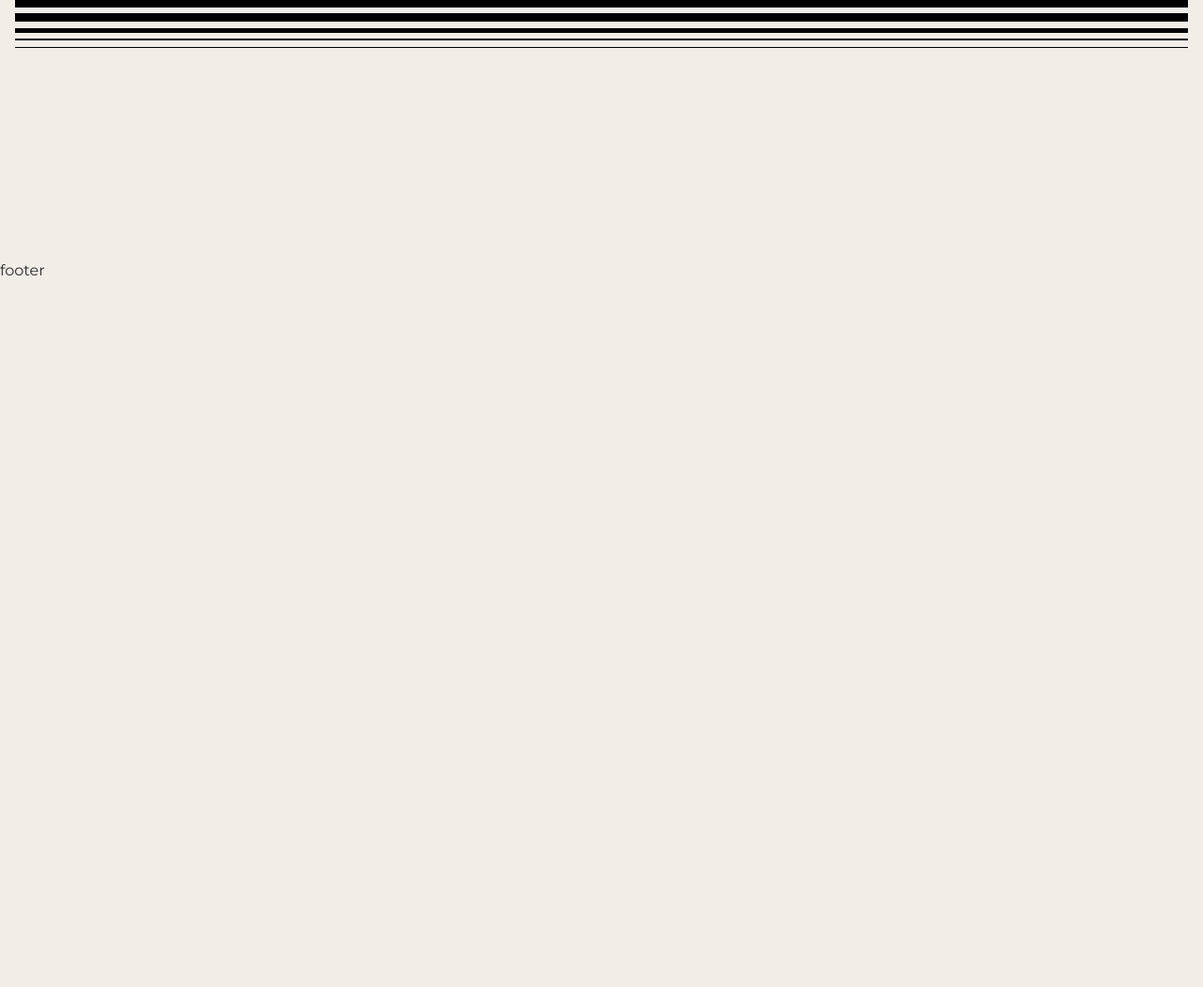
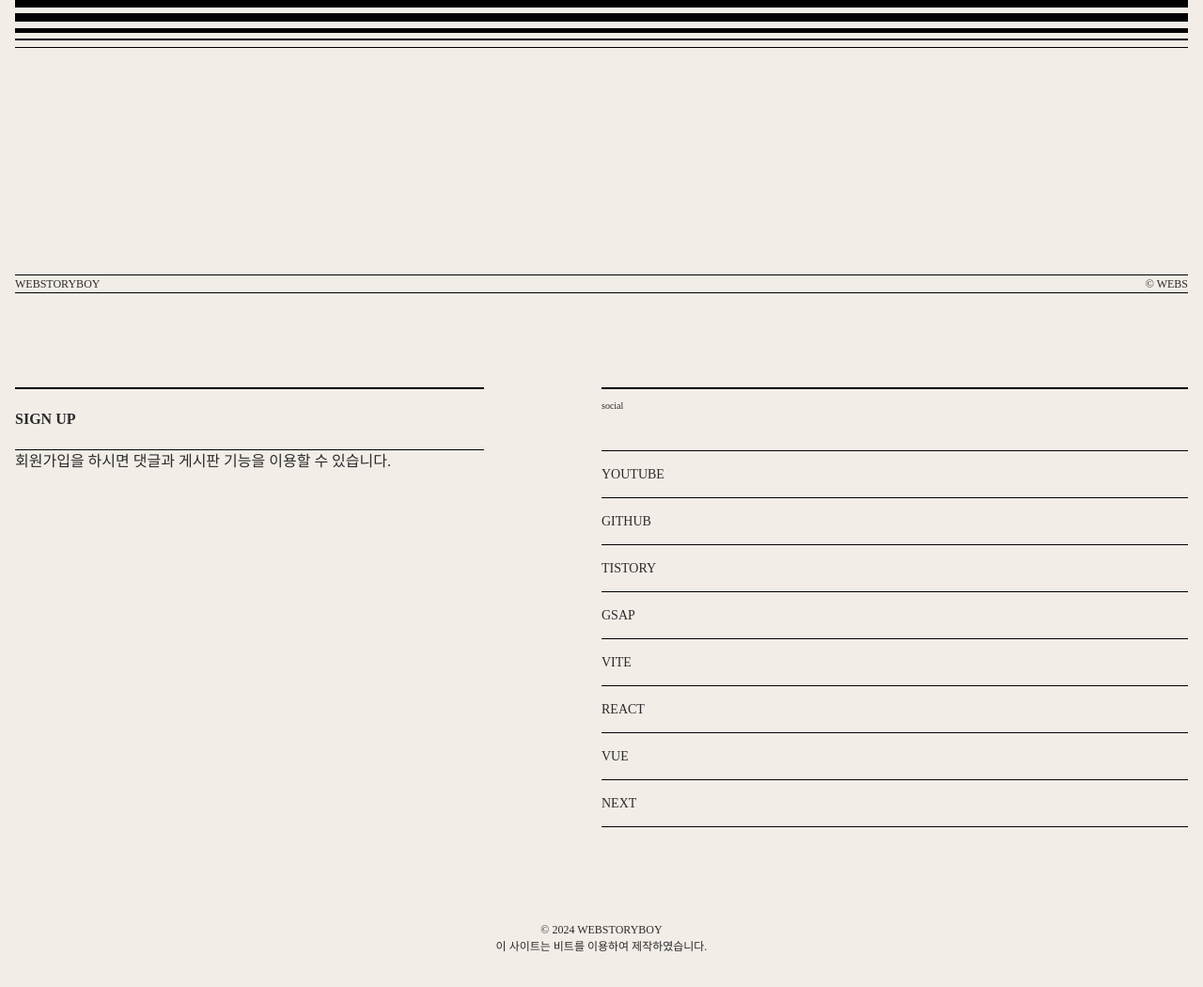
Before and after one commit to namoong0917/port2024-vite, a website built with Vite: page src/index.html in a window 1280 px wide. Shown: the part 9012-10062 px from the top of the page at 94% size. Before the commit the page ends 9312 px from the top, so only its background shows below. Built offline with nearby package versions, Linux system fonts and the light colour scheme; a small style sheet from the web is missing; files whose address does not match are found by name; a web font is replaced by a local one.

Commit message:
푸터영역 완료

```diff
--- a/src/assets/css/section/footer.css
+++ b/src/assets/css/section/footer.css
@@ -0,0 +1,91 @@
+#footer {
+  font-family: var(--mainKor-font);
+}
+.footer_inner {
+  padding: 16px;
+}
+.footer_text {
+  font-size: 12px;
+  text-transform: uppercase;
+  border-top: 1px solid var(--black);
+  border-bottom: 1px solid var(--black);
+  display: flex;
+  justify-content: space-between;
+}
+.footer_info {
+  display: flex;
+  justify-content: space-between;
+  margin: 100px 0;
+}
+.footer_info .left {
+  width: 40%;
+}
+.footer_info .left .title {
+  border-top: 2px solid var(--black);
+  border-bottom: 1px solid var(--black);
+  padding: 20px 0;
+  text-transform: uppercase;
+  font-weight: 700;
+  background: url(../../img/arrow.svg) no-repeat right 20px;
+  transition: all 0.3s;
+}
+.footer_info .left .title:hover {
+  background-color: var(--black400);
+  padding-left: 10px;
+  border-color: transparent;
+}
+.footer_info .left .desc {
+  font-size: 12px;
+  padding-top: 20px;
+}
+.footer_info .right {
+  width: 50%;
+}
+.footer_info .right h3 {
+  border-top: 2px solid var(--black);
+  font-size: 10px;
+  margin-bottom: 40px;
+  padding-top: 10px;
+}
+.footer_info .right ul {
+  border-top: 1px solid var(--black);
+}
+.footer_info .right li {
+  border-bottom: 1px solid var(--black);
+}
+.footer_info .right li a {
+  padding: 14px 0;
+  font-size: 14px;
+  display: inline-block;
+  text-transform: uppercase;
+}
+.footer_info .right li em {
+  font-size: 12px;
+  padding-left: 10px;
+  opacity: 0;
+  transition: all 0.3s;
+}
+.footer_info .right li:hover em {
+  opacity: 1;
+}
+.footer_right {
+  text-align: center;
+  text-transform: uppercase;
+  font-size: 12px;
+  margin-bottom: 20px;
+}
+
+@media (max-width: 800px) {
+  .footer_info {
+    flex-direction: column;
+  }
+  .footer_info .left {
+    width: 100%;
+  }
+  .footer_info .left .desc {
+    margin-bottom: 40px;
+  }
+  .footer_info .right {
+    width: 100%;
+  }
+}
--- a/src/index.html
+++ b/src/index.html
@@ -402,7 +402,68 @@
         </div>
       </section>
     </main>
-    <footer id="footer" role="contentinfo">footer</footer>
+    <footer id="footer" role="contentinfo">
+      <div class="footer_inner">
+        <div class="footer_text">
+          <span>webstoryboy</span>
+          <span>© webs</span>
+        </div>
+        <div class="footer_info">
+          <div class="left">
+            <div class="title">
+              <a href="#">sign up</a>
+            </div>
+            <p>회원가입을 하시면 댓글과 게시판 기능을 이용할 수 있습니다.</p>
+          </div>
+          <div class="right">
+            <h3>social</h3>
+            <ul>
+              <li>
+                <a href="https://www.youtube.com/@Webstoryboy">youtube</a>
+                <em>유튜브에 오시면 더 많은 강의를 볼 수 있습니다.</em>
+              </li>
+              <li>
+                <a href="https://github.com/webstoryboy">github</a>
+                <em>깃헙에 들어오시면 모든 소스를 볼 수 있습니다.</em>
+              </li>
+              <li>
+                <a href="https://webstoryboy.co.kr">tistory</a>
+                <em>티스토리에 들어오시면 좋은 정보 볼 수 있습니다.</em>
+              </li>
+              <li>
+                <a
+                  href="https://www.youtube.com/playlist?list=PL4UVBBIc6giL8-6jvrClimg0cFL-Muqiq"
+                  >gsap</a
+                >
+                <em>GSAP를 공부하시고 오면 도움이 됩니다.</em>
+              </li>
+              <li>
+                <a href="https://github.com/webstoryboy/port2023-vite">vite</a>
+                <em>비트 강의도 곧 오픈 예정입니다.</em>
+              </li>
+              <li>
+                <a href="https://github.com/webstoryboy/port2023-react"
+                  >react</a
+                >
+                <em>리액트 강의도 곧 오픈 예정입니다.</em>
+              </li>
+              <li>
+                <a href="https://github.com/webstoryboy/port2023-vue">vue</a>
+                <em>뷰 강의도 곧 오픈 예정입니다.</em>
+              </li>
+              <li>
+                <a href="https://github.com/webstoryboy/port2023-next">next</a>
+                <em>넥스트 강의도 곧 오픈 예정입니다.</em>
+              </li>
+            </ul>
+          </div>
+        </div>
+        <div class="footer_right">
+          © 2024 webstoryboy<br />
+          이 사이트는 비트를 이용하여 제작하였습니다.
+        </div>
+      </div>
+    </footer>
     <!-- module 사용시 변수명 충돌을 막을 수 있다. -->
     <script type="module" src="assets/js/main.js"></script>
   </body>
```
